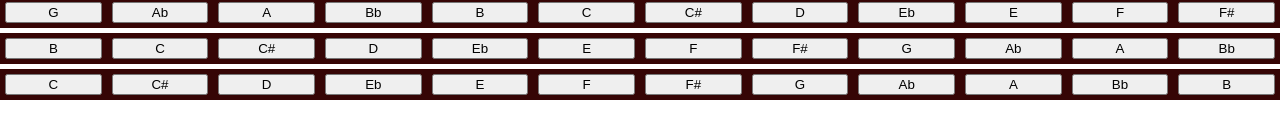
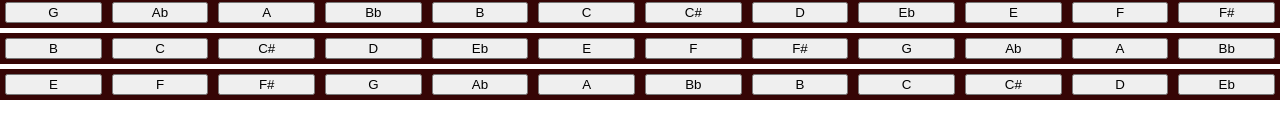
Before and after one commit to GraysonQuartech/chordApp, a React (Create React App) app: page / in a window 1280 px wide. Shown: the part 175-314 px from the top of the page. Built offline with nearby package versions, Linux system fonts and the light colour scheme.

Commit message:
prep work for tuning change and mapping for tuning change

```diff
--- a/src/App.tsx
+++ b/src/App.tsx
@@ -3,6 +3,10 @@ import React from 'react';
 import './App.css';
 import StringC from './components/StringC'
 
+
+const standardTuning: number[] = [4, 9, 2, 7, 11, 4];
+const dropDTuning: number[] = [2, 9, 2, 7, 11, 4];
+const openCTuning: number[] = [0, 7, 0, 7, 0, 4];
 
 /*
 *this function is called when a user clicks a note.
@@ -10,7 +14,6 @@ import StringC from './components/StringC'
 const noteSelected = () => {
   console.log('note selected');
 }
-
 
 //each string component is passed the tuning / rotation of the scale
 function App() {
@@ -28,7 +31,7 @@ function App() {
         <StringC tuningShift={2}/>
         <StringC tuningShift={7}/>
         <StringC tuningShift={11}/>
-        <StringC tuningShift={0}/>
+        <StringC tuningShift={4}/>
       </div>
     </div>
   );
--- a/src/components/StringC.tsx
+++ b/src/components/StringC.tsx
@@ -6,7 +6,7 @@ interface stringProps{
 }
 
 //index = the fret
-//element = the note name
+//element = the note name   0    1     2    3     4    5    6     7    8     9    10    11
 const fretArr: string[] = ['C', 'C#', 'D', 'Eb', 'E', 'F', 'F#', 'G', 'Ab', 'A', 'Bb', 'B'];
 
 //receives a note name for the current sting and determines the fret number for it
```
